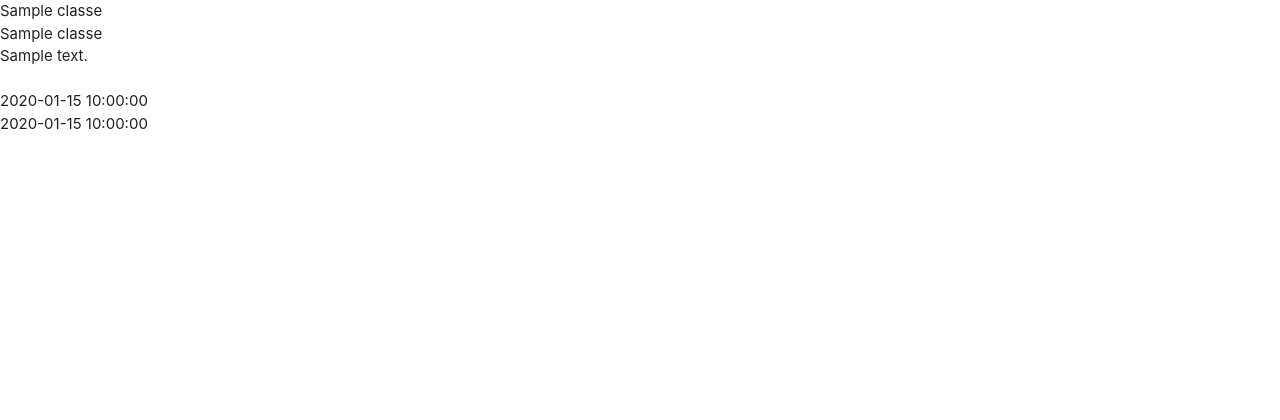
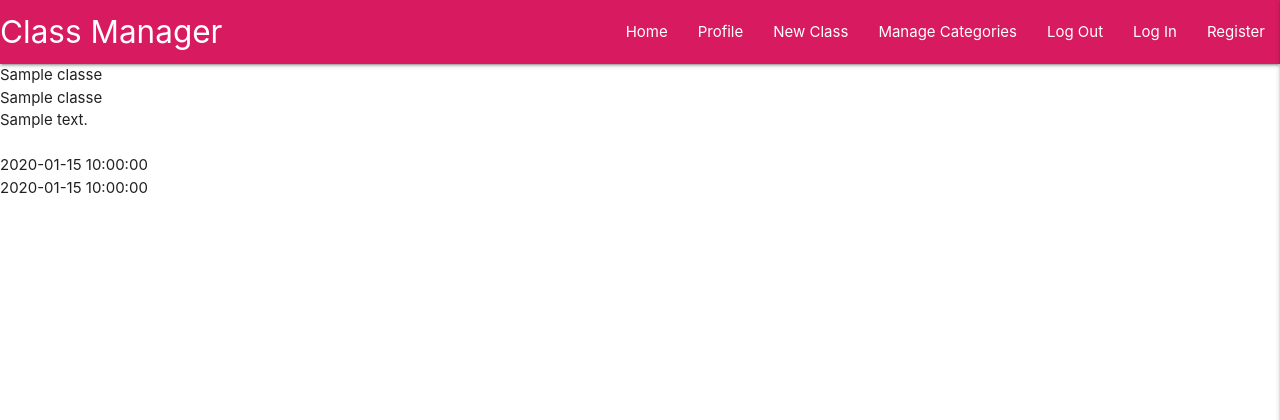
Before and after one commit to garyburke888/class_manager, a Flask app: page / in a window 1280 px wide. Shown: the top 420 px of the page. Run offline with Flask 2, Linux system fonts and the light colour scheme; a database or web service that is not in the repository returns one stand-in record (values such as "Sample title"); some libraries are stand-ins or nearby versions.

Commit message:
Add materialize navbar and sidenav

```diff
--- a/static/js/script.js
+++ b/static/js/script.js
@@ -0,0 +1,7 @@
+/*
+    jQuery for MaterializeCSS initialization
+*/
+
+$(document).ready(function () {
+    $(".sidenav").sidenav({edge: "right"});
+});
--- a/templates/base.html
+++ b/templates/base.html
@@ -13,6 +13,37 @@
 </head>
 <body>
 
+    <header>
+        <!-- top navbar -->
+		<nav class="nav-extended pink darken-1">
+			<div class="nav-wrapper">
+				<a href="{{ url_for('get_classes') }}" class="brand-logo">Class Manager</a>
+				<a href="#" data-target="mobile-demo" class="sidenav-trigger right"><i class="fas fa-bars"></i></a>
+				<ul class="right hide-on-med-and-down">
+					<li><a href="{{ url_for('get_classes') }}">Home</a></li>
+					<li><a href="#">Profile</a></li>
+					<li><a href="#">New Class</a></li>
+					<li><a href="#">Manage Categories</a></li>
+					<li><a href="#">Log Out</a></li>
+					<li><a href="#">Log In</a></li>
+					<li><a href="#">Register</a></li>
+				</ul>
+			</div>
+		</nav>
+
+        <!-- mobile sidenav -->
+		<ul class="sidenav" id="mobile-demo">
+            <li><h4 class="center-align pink-text text-darken 1">Class Manager</h4></li>
+            <li><a href="{{ url_for('get_classes') }}">Home</a></li>
+            <li><a href="#">Profile</a></li>
+            <li><a href="#">New Class</a></li>
+            <li><a href="#">Manage Categories</a></li>
+            <li><a href="#">Log Out</a></li>
+            <li><a href="#">Log In</a></li>
+            <li><a href="#">Register</a></li>
+		</ul>
+	</header>
+
     {% block content %}
     {% endblock %}
 
```
